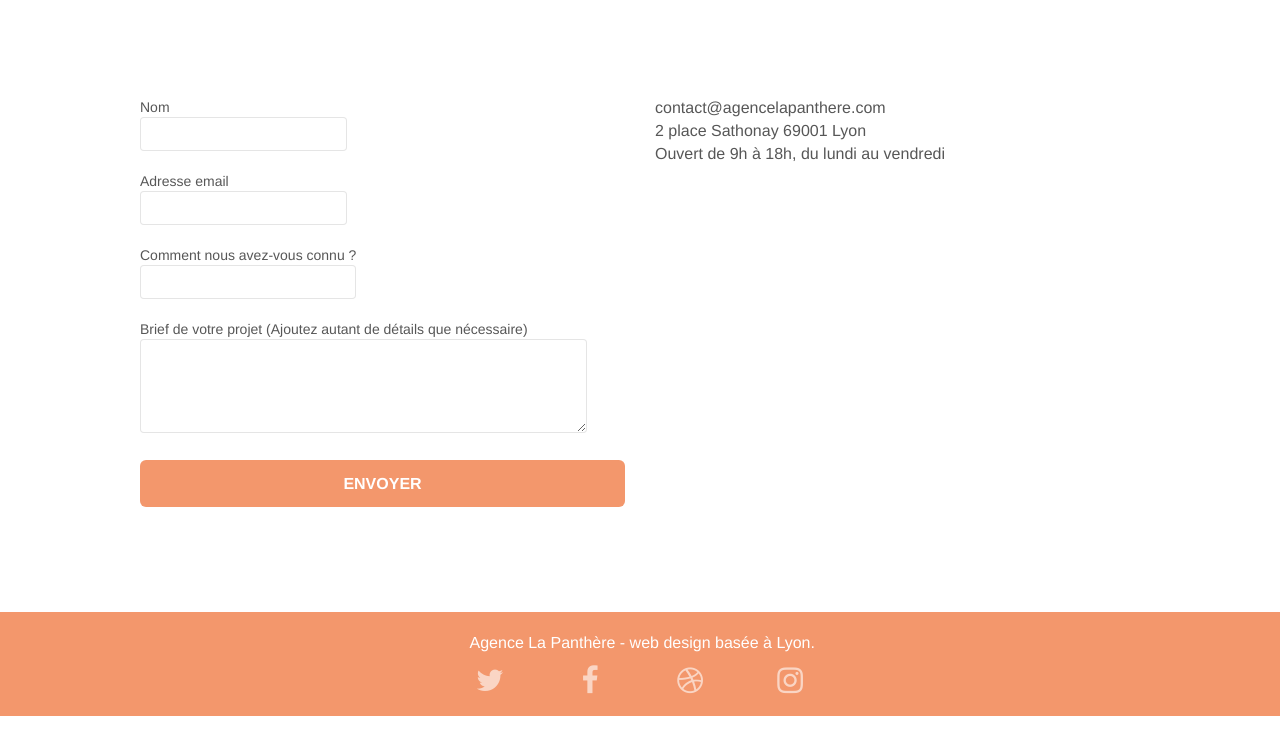
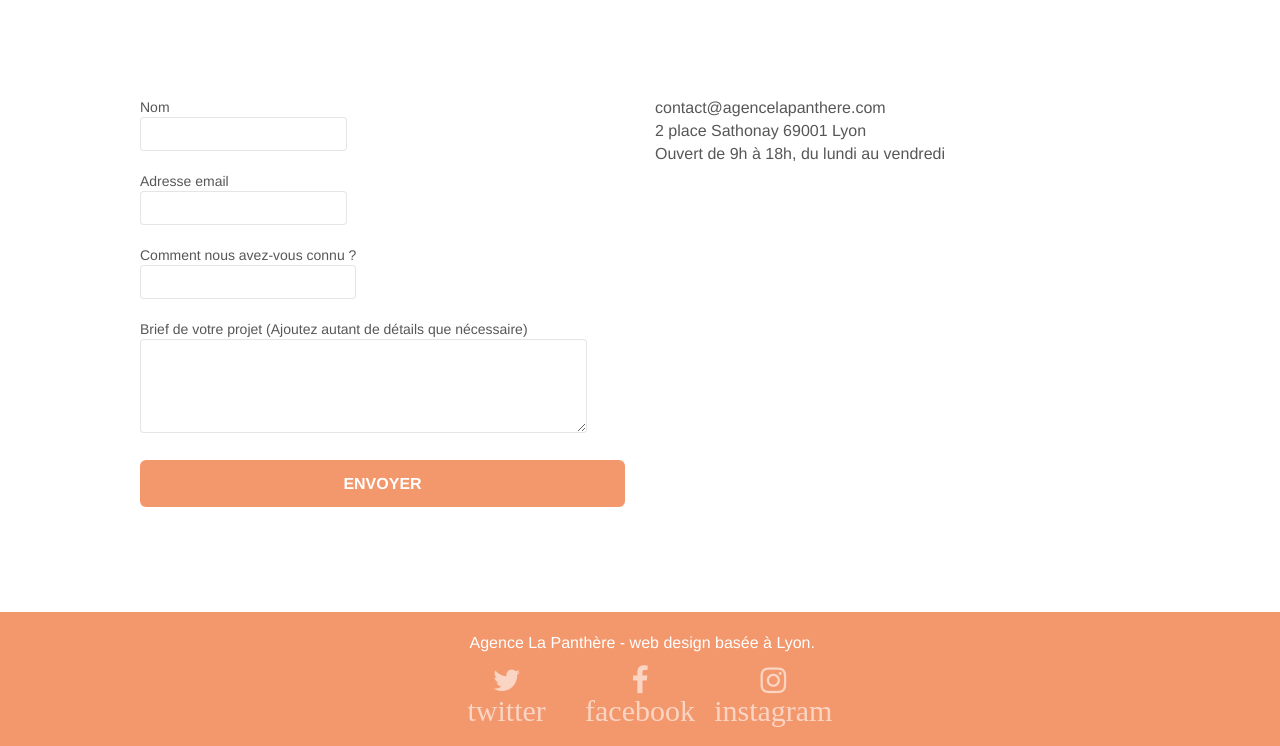
Before and after one commit to Maxime-Pannetier/P4_maxime_pannetier, a plain HTML site: page contact.html in a window 1280 px wide. Shown: the part 413-1159 px from the top of the page. Before the commit the page ends 1129 px from the top, so only its background shows below. Drawn offline with nearby package versions, Linux system fonts and the light colour scheme; a script that the page names is missing.

Commit message:
footer page contact

```diff
--- a/contact.html
+++ b/contact.html
@@ -136,24 +136,19 @@
 					 Agence La Panthère - web design basée à Lyon.<br>
 				</p>
 				<div class="row row-no-gutters social">
-					<div class="col-sm-3">
+					<div class="col-sm-4">
 						<div class="text-center">
-							<a class="social" href="index.html"><span class="fa fa-twitter icon-md"></span></a>
+							<a class="social" href="index.html"><span class="fa fa-twitter icon-md"><br>twitter</span></a>
 						</div>
 					</div>
-					<div class="col-sm-3">
+					<div class="col-sm-4">
 						<div class="text-center">
-							<a class="social" href="index.html"><span class="fa fa-facebook icon-md"></span></a>
+							<a class="social" href="index.html"><span class="fa fa-facebook icon-md"><br>facebook</span></a>
 						</div>
 					</div>
-					<div class="col-sm-3">
+					<div class="col-sm-4">
 						<div class="text-center">
-							<a class="social" href="index.html"><span class="fa fa-dribbble icon-md"></span></a>
-						</div>
-					</div>
-					<div class="col-sm-3">
-						<div class="text-center">
-							<a class="social" href="index.html"><span class="fa fa-instagram icon-md"></span></a>
+							<a class="social" href="index.html"><span class="fa fa-instagram icon-md"><br>instagram</span></a>
 						</div>
 					</div>
 				</div>
```
